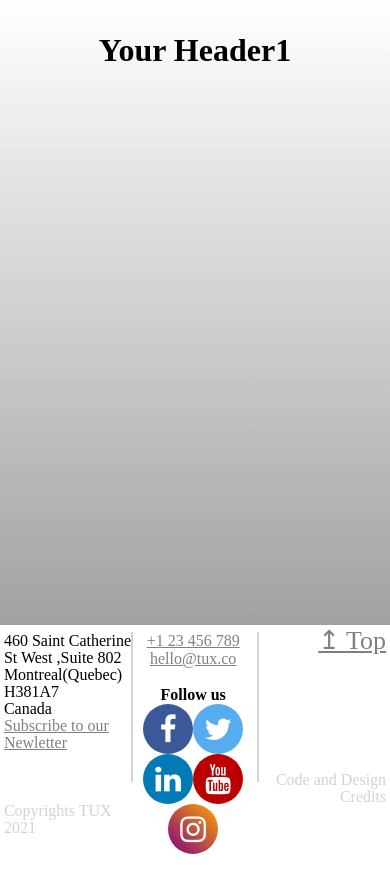
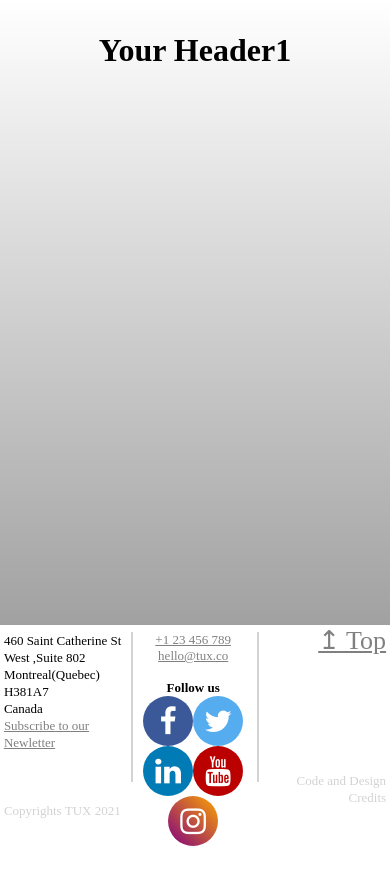
Before and after one commit to Tarekkh92/bp, an Angular app: page / in a window 390 px wide. Shown: the top 892 px of the page. Built offline with nearby package versions, Linux system fonts and the light colour scheme.

Commit message:
make it better

```diff
--- a/src/app/footer/footer.component.css
+++ b/src/app/footer/footer.component.css
@@ -170,7 +170,11 @@
 border-right: 2px solid lightgray;
 line-height: 17px;
   }
+
   @media screen and (max-width: 600px) {
+    #footer > p:first-child, #footer > p:nth-child(2), #footer > p:last-child {
+      font-size: small;
+    }
   #footer{
     padding: 0 1%;
   }
```
